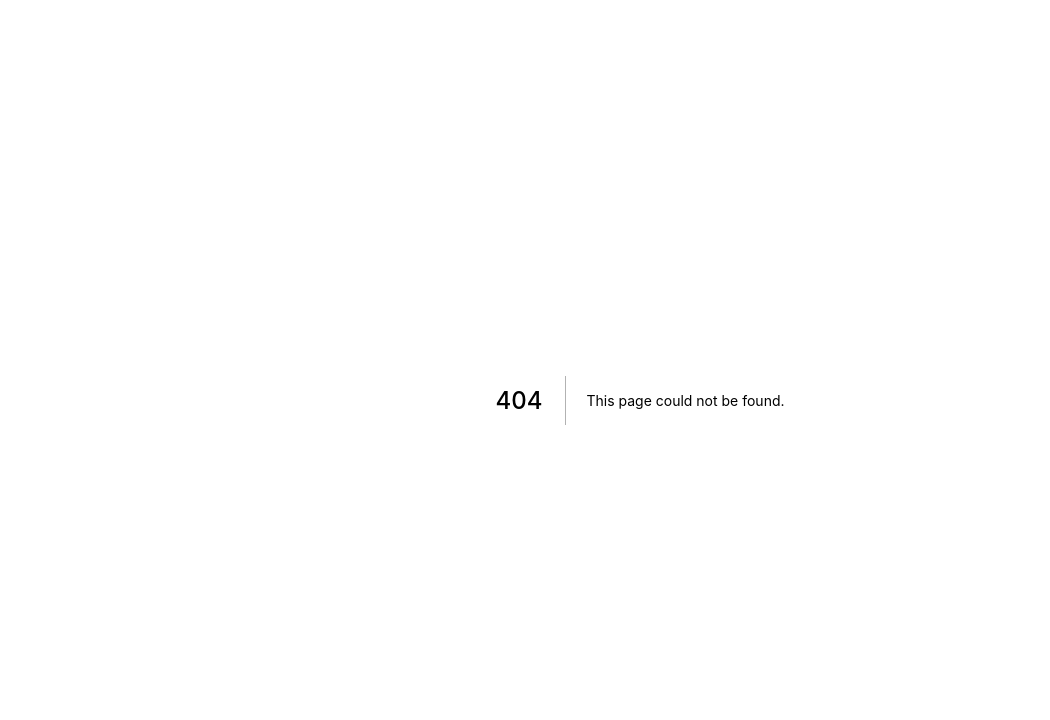
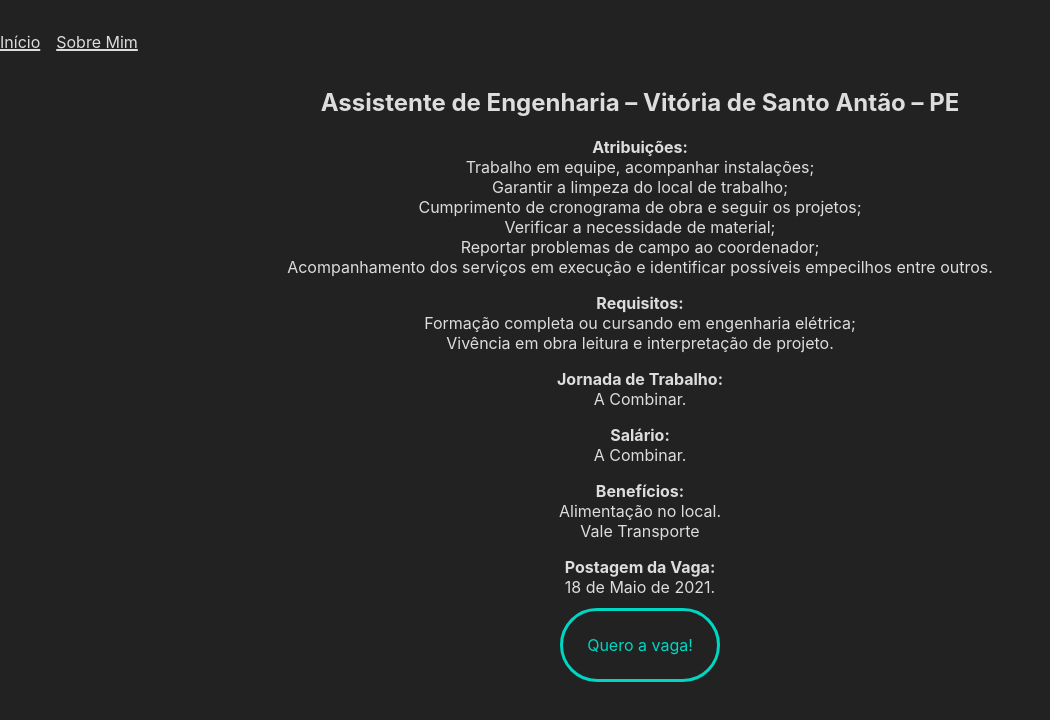
Before and after one commit to isaacam517/next-site, a Next.js app: page /post/Assistente-de-Engenharia in a window 1280 px wide. Before the commit this address had no page. Shown: the top 720 px of the page, without its empty margins (0-1050 px from the left). Built offline with nearby package versions, Linux system fonts and the light colour scheme.

Commit message:
primeiras vagas

```diff
--- a/components/header/header.module.css
+++ b/components/header/header.module.css
@@ -1,5 +1,5 @@
 .container {
-  min-height: 100vh;
+  /* min-height: 100vh; ocupa tudo*/
   padding: 0 0.5rem;
   display: grid;
   place-items: center;
--- a/components/header/index.tsx
+++ b/components/header/index.tsx
@@ -4,7 +4,7 @@ export default function Header() {
     return (
         <header className={styles.container}>
             <h1 className={styles.title}>
-                Welcome to Next.js!
+                Vagas Vitória - PE
             </h1>
         </header>
     )
--- /dev/null
+++ b/components/navigation/index.tsx
@@ -0,0 +1,46 @@
+import { ReactNode } from 'react'
+import { useRouter } from 'next/router'
+import Link from 'next/link'
+import styles from './navigation.module.css'
+
+const LINKS = [
+    {
+        name: 'Início',
+        path: '/'
+    },
+    {
+        name: 'Sobre Mim',
+        path: '/sobre-mim'
+    },
+]
+
+type NavAnchor = {
+    path: string
+    children: ReactNode
+}
+
+function NavAnchor ({ path, children }: NavAnchor) {
+    return (
+        <Link href={ path }>
+            <a className={styles.navAnchor}>{ children }</a>
+        </Link>
+    )
+}
+
+export default function Navigation () {
+    const { pathname } = useRouter()
+    return (
+        <nav>
+            <ul className={styles.list} >
+                {LINKS.map(({ name, path }) => (
+                    <li key={ path }>
+                        { path === pathname
+                            ? <span>{name}</span>
+                            : <NavAnchor path={ path } >{ name }</NavAnchor>
+                        }
+                    </li>
+                ))}
+            </ul>
+        </nav>
+    )
+}
--- /dev/null
+++ b/components/navigation/navigation.module.css
@@ -0,0 +1,18 @@
+.list {
+    list-style: none;
+    padding: 1em 0;
+    display: flex;
+}
+
+.list > * + * {
+    margin-left: 1rem;
+}
+
+.navAnchor {
+    text-decoration: underline 2px;
+}
+
+.navAnchor:hover,
+.navAnchor:focus {
+    text-decoration: underline dotted 2px;
+}
--- /dev/null
+++ b/pages/post/Assistente-de-Engenharia.tsx
@@ -0,0 +1,51 @@
+import Head from 'next/head'
+import Navigation from '../../components/navigation'
+
+const Assistente = () => (
+    <>
+        <Head>
+            <title>Assistente Eng :: Vitoriando</title>
+            <meta property="og:title" content="Assistente Eng :: Vitoriando" />
+        </Head>
+        <Navigation />
+        <article>
+            <h2>Assistente de Engenharia – Vitória de Santo Antão – PE</h2>
+            <p><strong>Atribuições:</strong><br></br>
+            Trabalho em equipe, acompanhar instalações;<br />
+            Garantir a limpeza do local de trabalho;<br />
+            Cumprimento de cronograma de obra e seguir os projetos;<br />
+            Verificar a necessidade de material;<br />
+            Reportar problemas de campo ao coordenador;<br />
+            Acompanhamento dos serviços em execução e identificar possíveis empecilhos entre outros. <br />
+            </p>
+            <p>
+                <strong>Requisitos:</strong><br></br>
+                Formação completa ou cursando em engenharia elétrica; <br />
+                Vivência em obra leitura e interpretação de projeto.
+            </p>
+            <p>
+                <strong>Jornada de Trabalho:</strong><br></br>
+                A Combinar.
+            </p>
+            <p>
+                <strong>Salário:</strong><br></br>
+                A Combinar.
+            </p>
+            <p>
+                <strong>Benefícios:</strong><br></br>
+                Alimentação no local. <br />
+                Vale Transporte
+            </p>
+            <p>
+                <strong>Postagem da Vaga:</strong><br></br>
+                18 de Maio de 2021.
+            </p>
+            <div className="div-button">
+                <a className="button-post" href="https://vagascertas.com.br/vaga?id=3632470?utm_source=cmp-divulgavagas&utm_medium=med-divulgavagas&utm_campaign=vindo-divulgavagas">Quero a vaga!</a>
+            </div>
+
+        </article>
+    </>
+)
+
+export default Assistente
--- a/shared/globals.css
+++ b/shared/globals.css
@@ -3,12 +3,10 @@
   --page-text: #ddd;
 }
 
-html,
-body {
+html, body {
   padding: 0;
   margin: 0;
-  font-family: -apple-system, BlinkMacSystemFont, Segoe UI, Roboto, Oxygen,
-    Ubuntu, Cantarell, Fira Sans, Droid Sans, Helvetica Neue, sans-serif;
+  font-family: -apple-system, BlinkMacSystemFont, Segoe UI, Roboto, Oxygen, Ubuntu, Cantarell, Fira Sans, Droid Sans, Helvetica Neue, sans-serif;
   background-color: var(--page-background);
   color: var(--page-text);
 }
@@ -21,3 +19,40 @@ a {
 * {
   box-sizing: border-box;
 }
+
+.div-button {
+  margin: 3%;
+}
+
+.button-post {
+  min-width: 50%;
+  padding: 2%;
+  background-color: transparent;
+  border: 3px solid #00d7c3;
+  border-radius: 50px;
+  -webkit-transition: all .15s ease-in-out;
+  transition: all .15s ease-in-out;
+  color: #00d7c3;
+}
+
+.button-post:hover {
+  box-shadow: 0 0 10px 0 #00d7c3 inset, 0 0 20px 2px #00d7c3;
+  border: 3px solid #00d7c3;
+}
+
+article {
+  text-align: center;
+}
+
+header {
+  text-align: center;
+}
+
+.list {
+  list-style-type: none;
+  margin: 1%;
+}
+
+.list:hover {
+  font-size: 20px;
+}
```
Also changed, not shown: pages/index.tsx (+34 -2 lines), pages/post/Alinhador.tsx (added, +27 -0 lines), pages/sobre-mim.tsx (added, +13 -0 lines), shared/util.tsx (added, +17 -0 lines), hello-there.txt (added), public/post/hello-there/filhos.jpeg (added).
